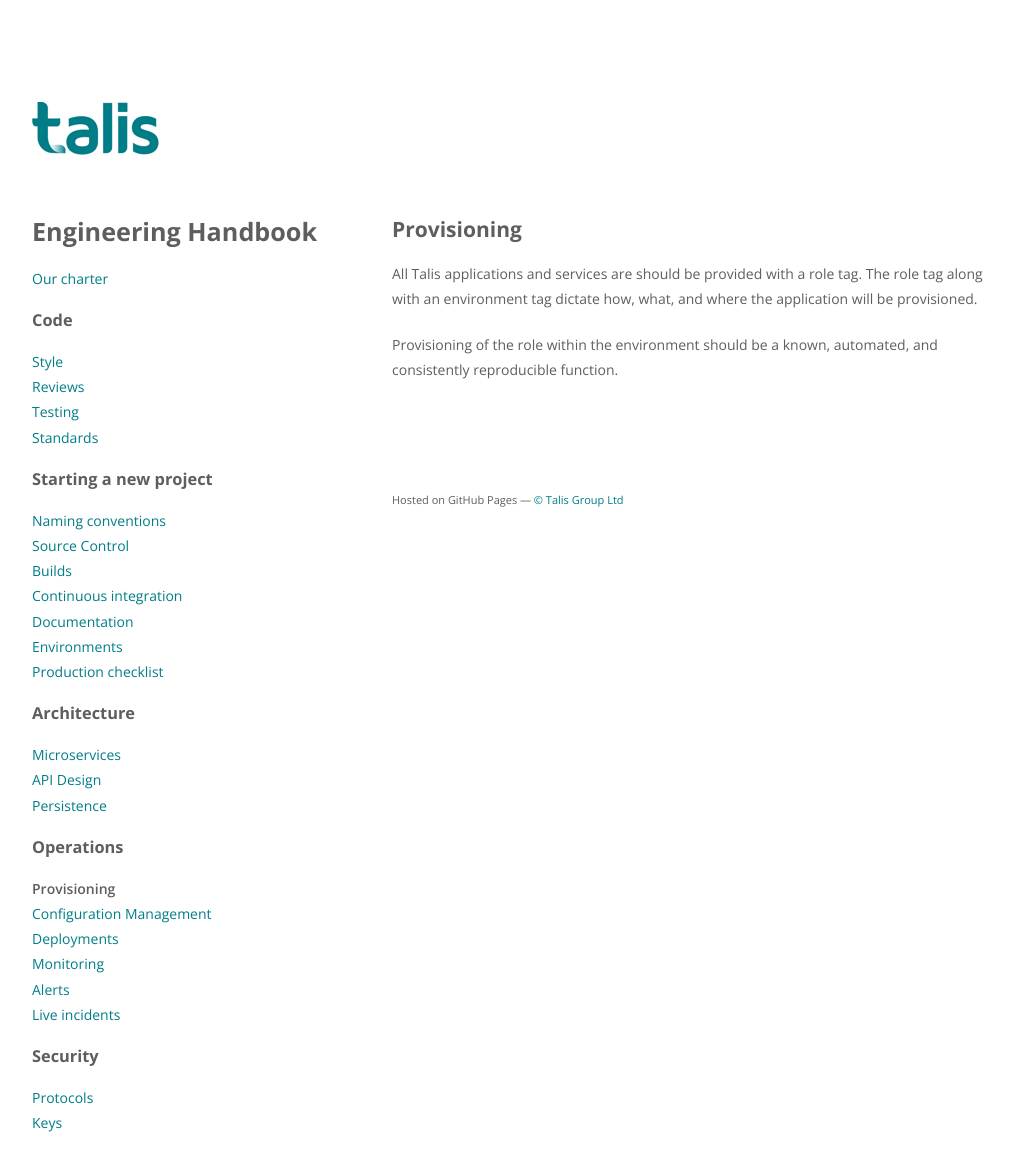
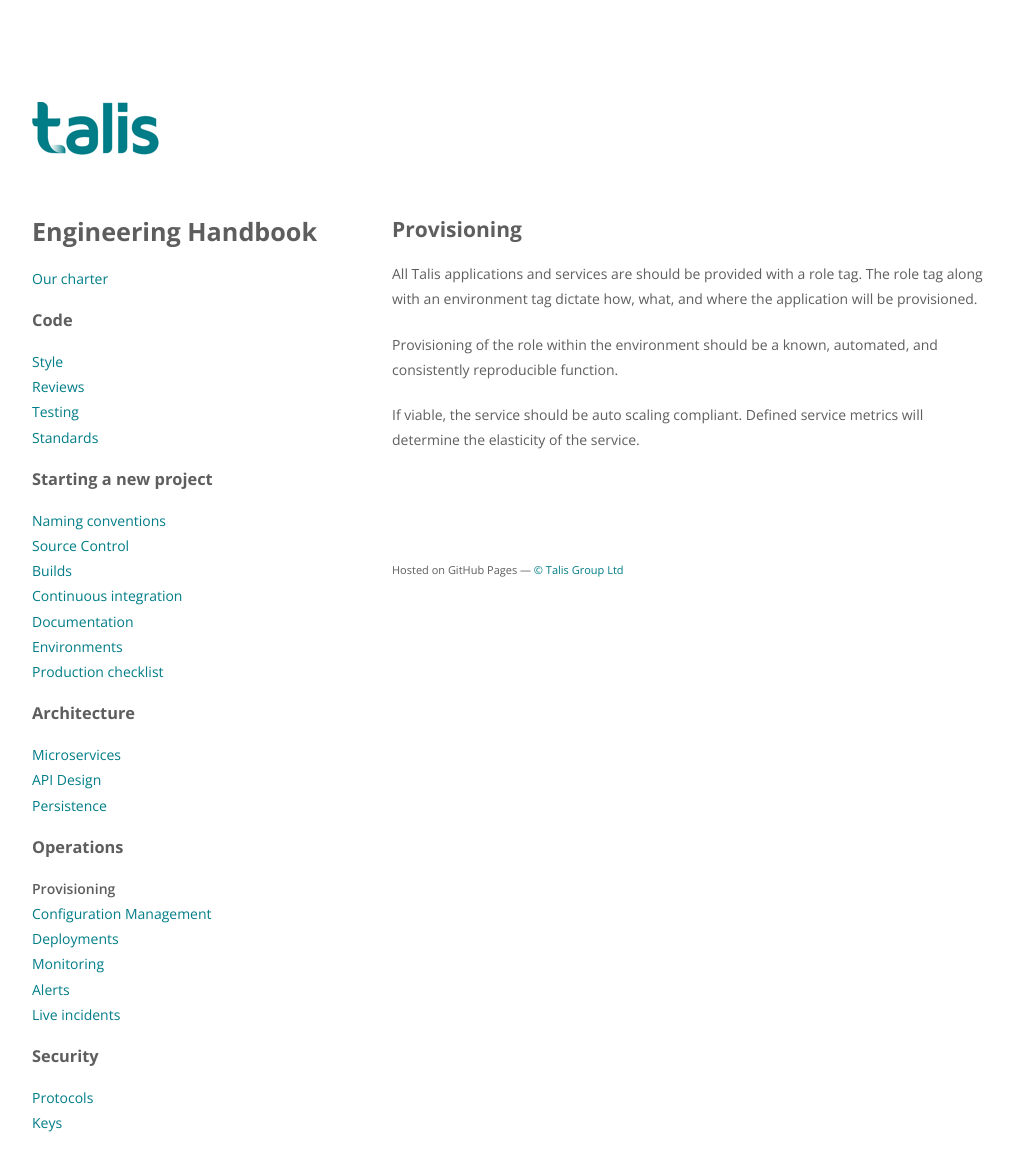
Before and after one commit to ellerbrock/talis.github.io, a Jekyll site: the page built from topics/provisioning.md, in a window 1280 px wide. Shown: the whole page, without its empty margins (128-1142 px from the left). Built offline with Jekyll 4.4.1, drawn with Linux system fonts in a browser that asks for light colours.

Commit message:
add auto scaling in prov

```diff
--- a/topics/provisioning.md
+++ b/topics/provisioning.md
@@ -7,3 +7,5 @@
 All Talis applications and services are should be provided with a role tag.  The role tag along with an environment tag dictate how, what, and where the application will be provisioned.
 
 Provisioning of the role within the environment should be a known, automated, and consistently reproducible function.
+
+If viable, the service should be auto scaling compliant.  Defined service metrics will determine the elasticity of the service.
```
